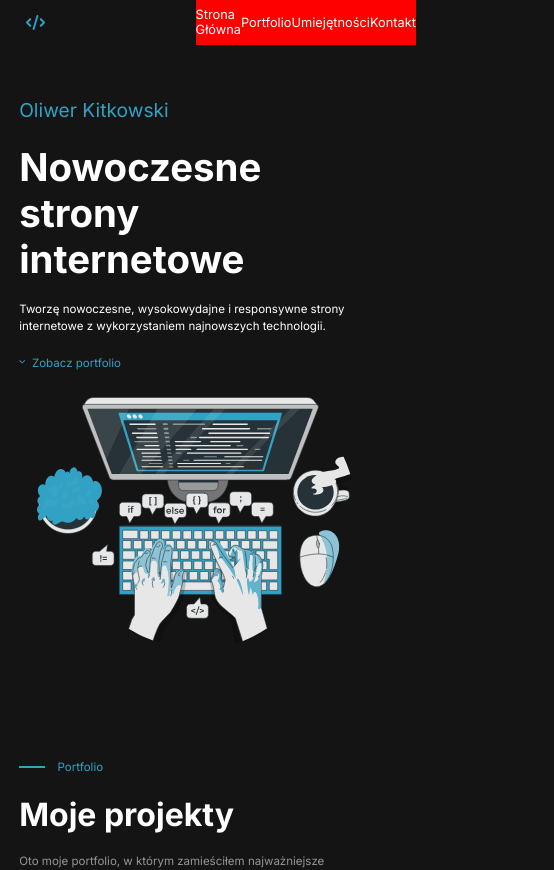
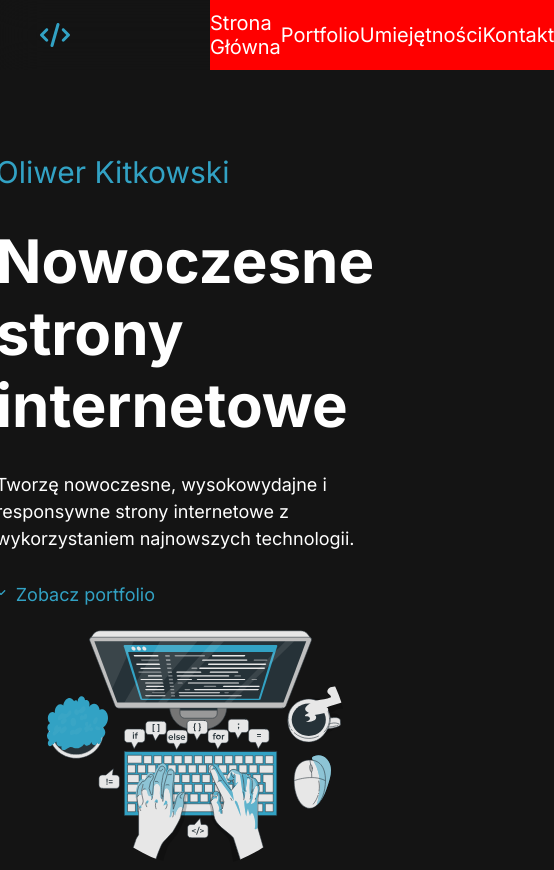
Before and after one commit to kitkovsky/new-portfolio, a React (Create React App) app: page / in a window 390 px wide. Shown: the top 870 px of the page, 554 px wide, since content can reach past the window. Built offline with nearby package versions, Linux system fonts and the light colour scheme.

Commit message:
feat: remove unnecessary media queries

```diff
--- a/src/styles/GlobalStyles.ts
+++ b/src/styles/GlobalStyles.ts
@@ -62,16 +62,4 @@ export const GlobalStyle = createGlobalStyle`
       margin: auto;
     }
   }
-
-  @media screen and (max-width: 1400px) {
-    html {
-      font-size: 50%;
-    }
-  }
-
-  @media screen and (max-width: 1000px) {
-    html {
-      font-size: 40%;
-    }
-  }
 `;
```
